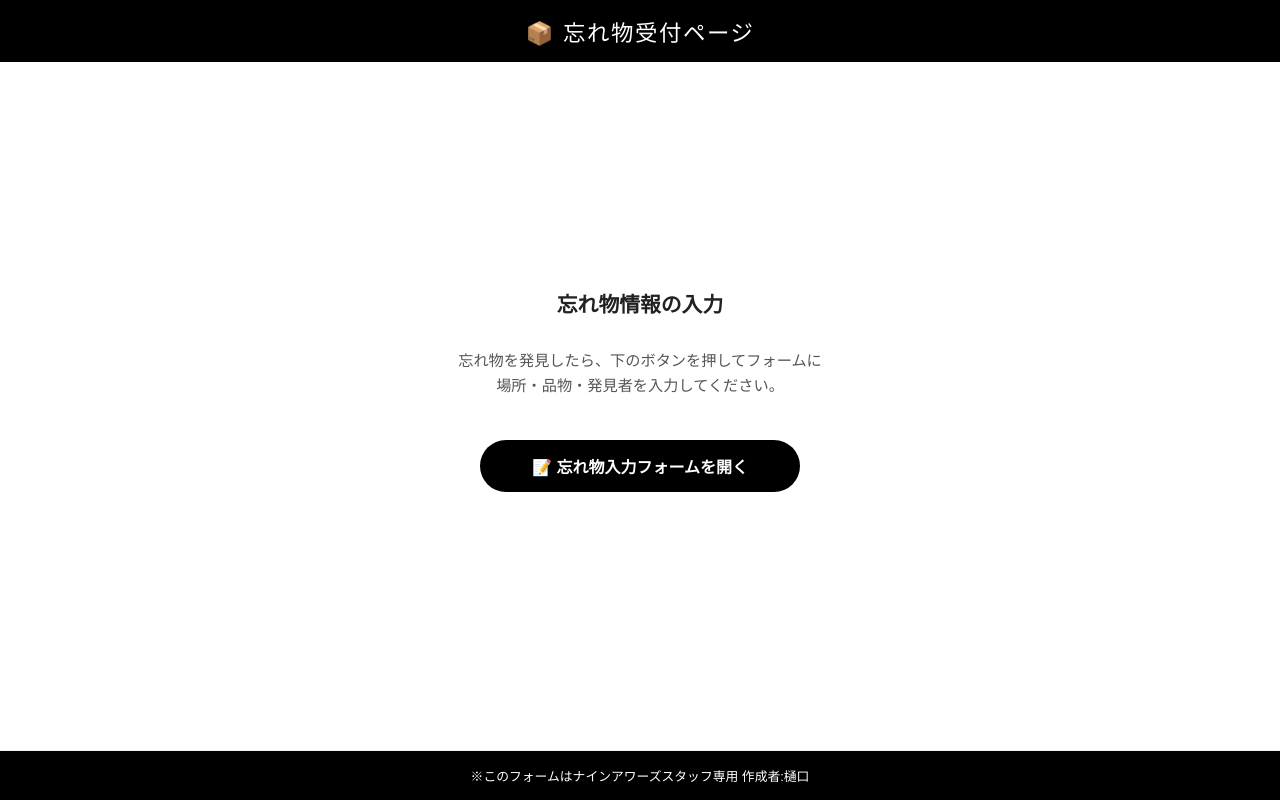
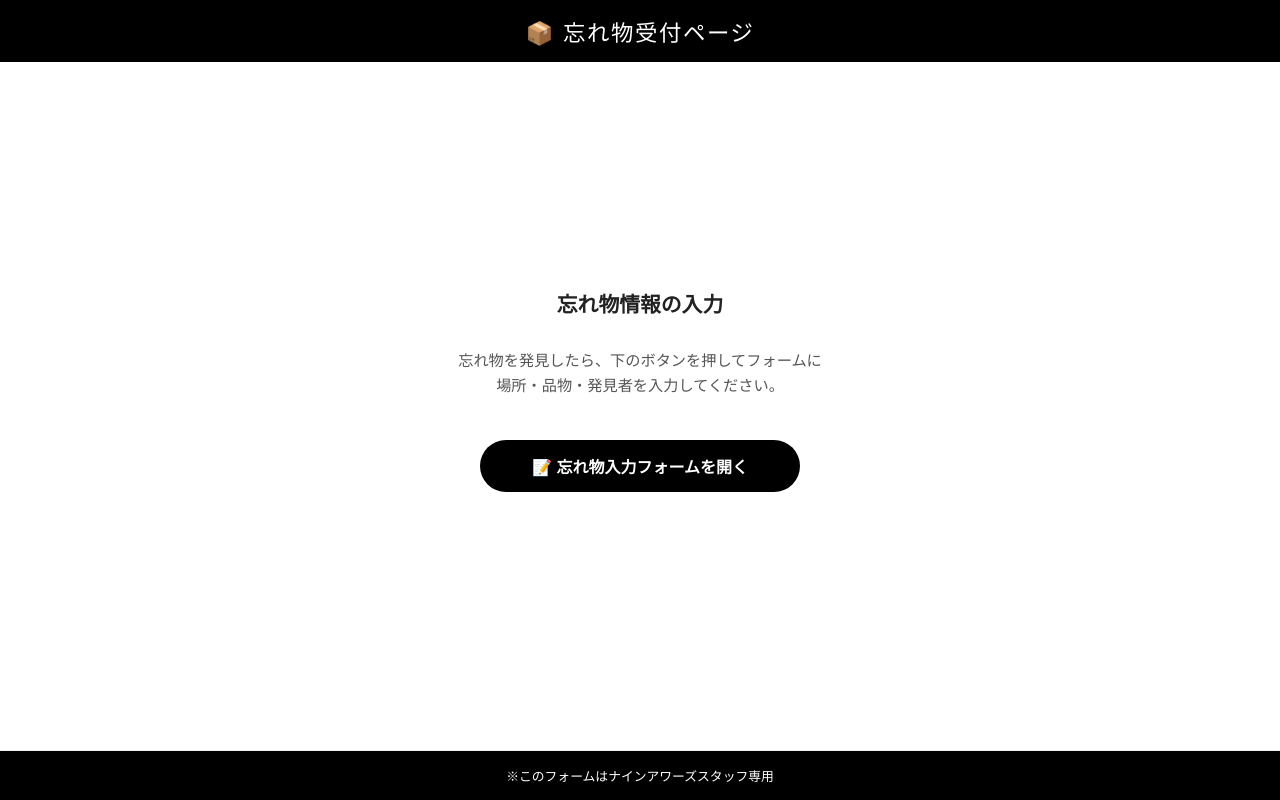
Before and after one commit to simizunomotouoza-png/laf-upload-form, a plain HTML site: page index.html in a window 1280 px wide. Drawn offline with Linux system fonts and the light colour scheme.

Commit message:
Add files via upload

```diff
--- a/index.html
+++ b/index.html
@@ -99,7 +99,7 @@
     <button onclick="openForms()">📝 忘れ物入力フォームを開く</button>
   </main>
 
-  <footer>※このフォームはナインアワーズスタッフ専用 作成者:樋口</footer>
+  <footer>※このフォームはナインアワーズスタッフ専用</footer>
 
   <script>
     function openForms() {
```
